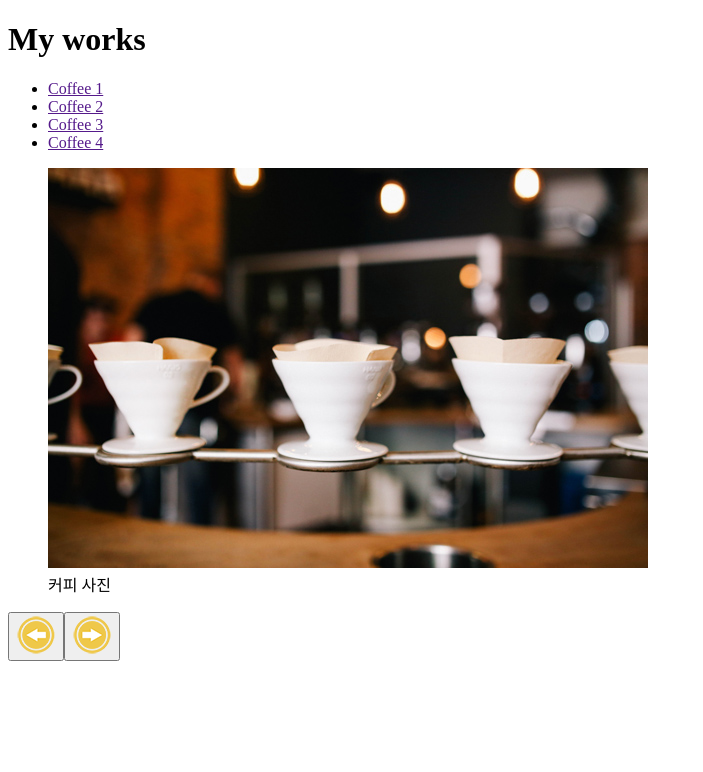
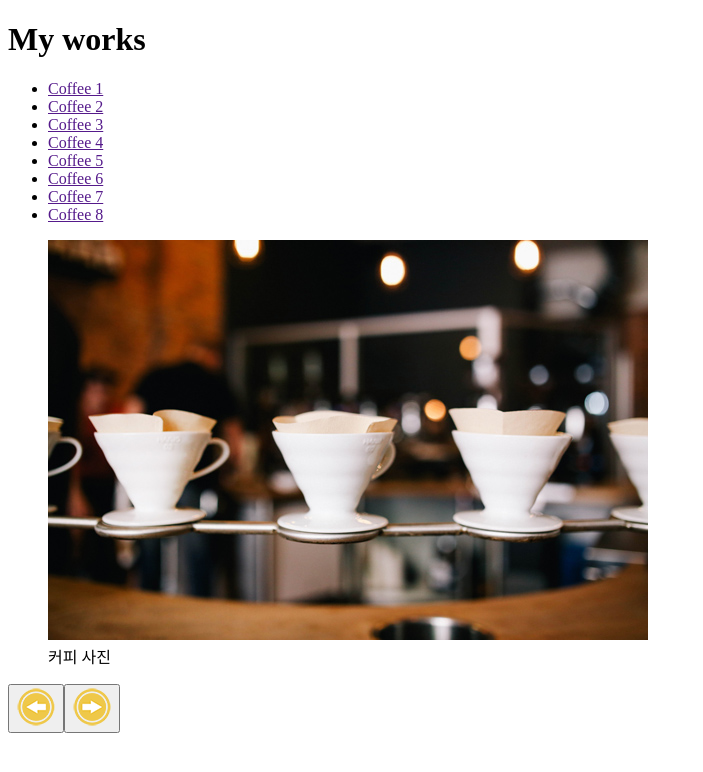
Before and after one commit to s0y0ungk/portfolio_ex, a React (Vite) app: page / in a window 1280 px wide. Shown: the top 772 px of the page, without its empty margins (0-703 px from the left). Built offline with nearby package versions, Linux system fonts and the light colour scheme.

Commit message:
9단계 수정

```diff
--- a/src/App.jsx
+++ b/src/App.jsx
@@ -41,18 +41,46 @@ function App() {
       url: img4,
       desc: "커피 사진",
     },
+    {
+      id: 5,
+      title: "Coffee 5",
+      url: img1,
+      desc: "커피 사진",
+    },
+    {
+      id: 6,
+      title: "Coffee 6",
+      url: img2,
+      desc: "커피 사진",
+    },
+    {
+      id: 7,
+      title: "Coffee 7",
+      url: img3,
+      desc: "커피 사진",
+    },
+    {
+      id: 8,
+      title: "Coffee 8",
+      url: img4,
+      desc: "커피 사진",
+    },
   ];
 
   let work = works.find(item => item.id === id);
 
   const handlePrev = () => {
-    if (id > 1) {
+    if (id === 1) {
+      setId(works.length);
+    } else {
       setId(id - 1);
     }
   };
 
   const handleNext = () => {
-    if (id < works.length) {
+    if (id === works.length) {
+      setId(1);
+    } else {
       setId(id + 1);
     }
   };
```
